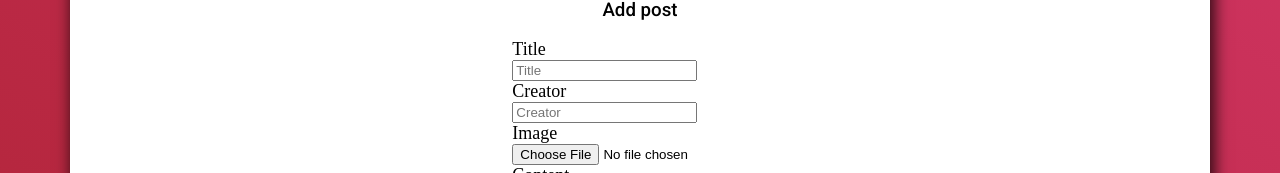
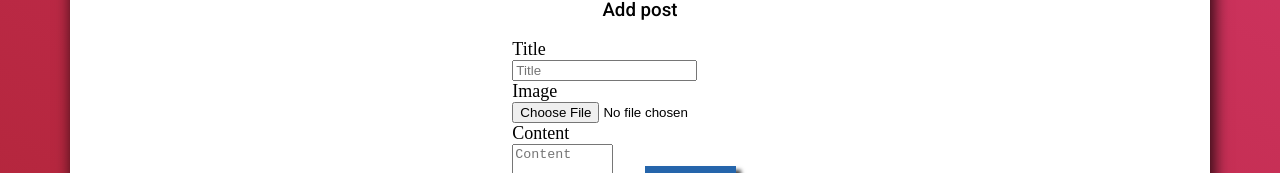
Before and after one commit to alexcloudstar/expressjs-react-basic, a React (Create React App) app in the folder client/: page / in a window 1280 px wide. Shown: the part 209-382 px from the top of the page. Built offline with nearby package versions, Linux system fonts and the light colour scheme; no server answers.

Commit message:
Removed images && added to .gitignore && removed Creator Input

```diff
--- a/client/src/components/AddPost/index.tsx
+++ b/client/src/components/AddPost/index.tsx
@@ -20,7 +20,6 @@ const AddPostWrapper = styled.div`
 
 export const AddPost = () => {
   const [title, setTitle] = useState('');
-  const [creator, setCreator] = useState('');
   const [image, setImage] = useState<any>();
   const [content, setContent] = useState('');
 
@@ -32,7 +31,6 @@ export const AddPost = () => {
     const data = new FormData();
 
     data.append('title', title);
-    data.append('creator', creator);
     data.append('image', image);
     data.append('content', content);
 
@@ -51,16 +49,6 @@ export const AddPost = () => {
           value={title}
           onChange={e => setTitle(e.target.value)}
           placeholder='Title'
-        />
-        <br />
-        <label htmlFor='creator'>Creator </label>
-        <input
-          type='text'
-          name='creator'
-          id='creator'
-          value={creator}
-          onChange={e => setCreator(e.target.value)}
-          placeholder='Creator'
         />
         <br />
         <label htmlFor='image'>Image </label>
```
Also changed, not shown: 1 other file (tests, documents, lock files or other folders).
